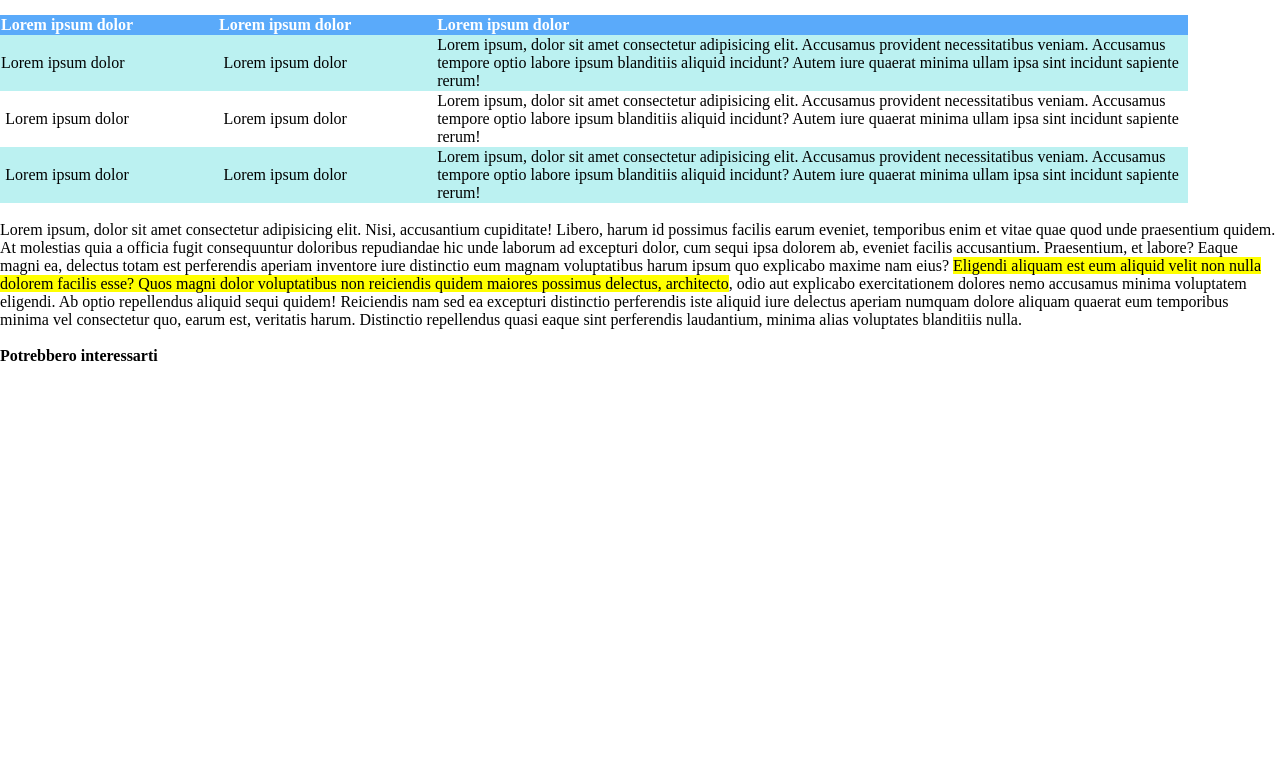
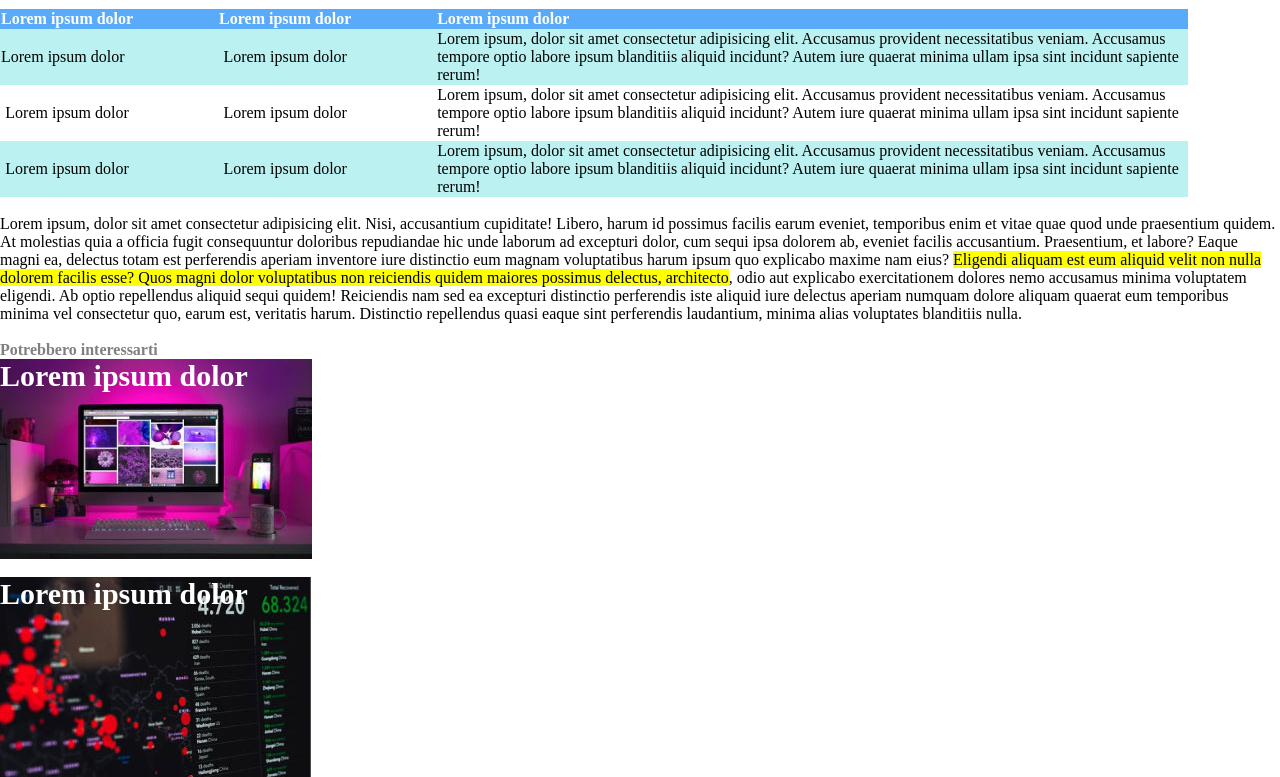
Before and after one commit to samuelebumbello/html-css-booleaner, a plain HTML site: page index.html in a window 1280 px wide. Shown: the part 1139-1916 px from the top of the page. Before the commit the page ends 1504 px from the top, so only its background shows below. Drawn offline with Linux system fonts and the light colour scheme.

Commit message:
[finish]

```diff
--- a/index.html
+++ b/index.html
@@ -25,8 +25,10 @@
             <img src="img/tim-2.jpg" alt="tim-2">
         </section>
 <!-- PRIMI PARAGRAFI -->
+      <section class="p-piccolo">
         <p>1st Photo: John S. and James L Knight Foundation, by Scott Henrichsen</p>
         <p>2nd Photo: Wikimedia, by Paul Clarke</p>
+      </section>
         <br>
         <p>Lorem ipsum dolor sit amet consectetur, adipisicing elit. Fugiat delectus unde eius velit vero similique libero, laboriosam placeat necessitatibus <span class="p-giallo1">deserunt aperiam odit culpa voluptatum, ad, praesentium assumenda</span> iure reprehenderit dolores reiciendis enim. Veritatis distinctio laudantium illum quas aliquam neque assumenda dolor, rem iste a facilis ipsum magni voluptatem ratione quasi numquam nam minus ipsa deleniti eum vero, dolores sapiente?Architecto, officia nostrum voluptatum illum aut repellendus tempora sed earum distinctio aspernatur nam quae tempore cupiditate blanditiis veniam soluta, inventore accusamus consectetur? Error necessitatibus cupiditate, dicta ratione impedit nemo ipsa iste illum praesentium non commodi quisquam quibusdam, suscipit blanditiis optio voluptate earum temporibus aut architecto modi. Repellat quos dolores nulla quas fuga animi provident ratione. Ad iusto aliquid dolorum a. Non fugit excepturi vitae, autem placeat aliquid a? Natus non repudiandae quos dolorum voluptate. Harum molestias qui praesentium dolorem explicabo eum aliquid laudantium. Minima accusantium maiores voluptates repellendus iste eius dolorum!</p>
         <br>
@@ -75,7 +77,12 @@
       </main>
 <!-- INIZIO FOOTER -->
       <footer>
-          <p class="ultimo-p"><strong>Potrebbero interessarti</strong></p>
+        <section>
+            <p class="ultimo-p"><strong>Potrebbero interessarti</strong></p>
+            <h3 class="monitor1">Lorem ipsum dolor</h3>
+            <br>
+            <h3 class="monitor2">Lorem ipsum dolor</h3>
+        </section>
       </footer>
   </body>
 </html>
--- a/style.css
+++ b/style.css
@@ -30,6 +30,10 @@ h1{
   color: rgb(41, 201, 201);
 }
 /* MAIN */
+.p-piccolo{
+  font-size: 12px
+}
+
 .p-giallo1{
   background-color: yellow;
 }
@@ -87,3 +91,26 @@ text-align: center;
 }
 
 /* FOOTER */
+.ultimo-p{
+ color: gray;
+}
+
+.monitor1{
+  margin: 0%;
+  background-image: url(img/monitor.jpg);
+  background-repeat: no-repeat;
+  color: white;
+  font-size: 30px;
+  height: 200px;
+}
+
+.monitor2{
+  margin: 0%;
+  background-image: url(img/graph.jpg);
+  background-repeat: no-repeat;
+  color: white;
+  font-size: 30px;
+  height: 200px;
+
+
+}
```
